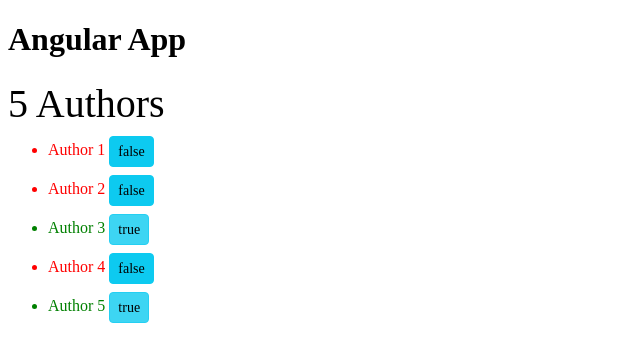
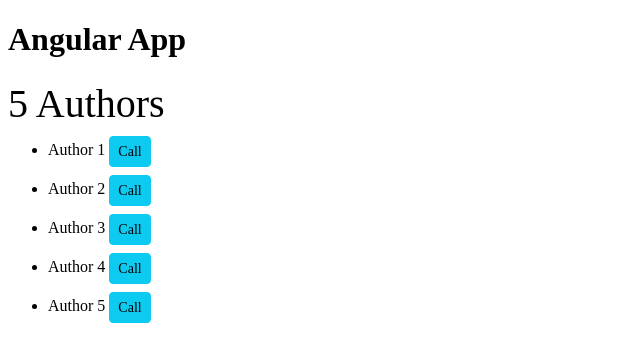
Before and after one commit to Mouhamet99/LetsAngular, an Angular app: page / in a window 1280 px wide. Shown: the top 362 px of the page, without its empty margins (0-640 px from the left). Built offline with nearby package versions, Linux system fonts and the light colour scheme.

Commit message:
event binding with event bubbling (event from children to parent all apears)

```diff
--- a/src/app/author/author.component.ts
+++ b/src/app/author/author.component.ts
@@ -7,9 +7,9 @@ import { AuthorService } from '../author.service';
   template: `
   <h1>{{getAuthorsNumbers() +' Authors'}}</h1>
     <ul>
-      <li *ngFor='let author of authors' class="m-2" [style.color]=" author.isActive ? 'green': 'red' ">
+      <li *ngFor='let author of authors' class="m-2"  (click)="onLiClicked()">
           {{ author.name }}
-          <button class="btn btn-sm  btn-info" [class.active]="author.isActive">{{author.isActive}}</button>
+          <button class="btn btn-sm  btn-info" (click)="onCall($event)">Call</button>
       </li>
     </ul>
   `,
@@ -27,6 +27,12 @@ export class AuthorComponent implements OnInit {
   getAuthorsNumbers(){
     return this.authors.length
   }
+  onLiClicked(){
+    console.log("li click");
+  }
+  onCall($event: Event){
+    console.log("btn click", $event.target);
+  }
 
 }
 interface author{
```
